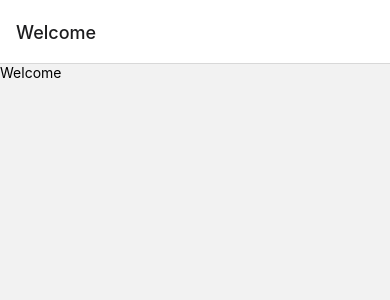
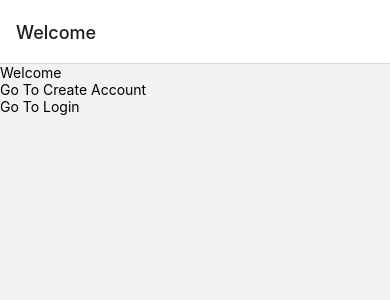
Before and after one commit to paullee714/instaclone, a React Native app: screen /Welcome in a window 390 px wide. Shown: the top 300 px of the page. Built offline with nearby package versions, Linux system fonts and the light colour scheme.

Commit message:
Moving Through Screens

```diff
--- a/screens/Login.js
+++ b/screens/Login.js
@@ -1,10 +1,15 @@
 import React from "react";
-import { Text, View } from "react-native";
+import { Text, View, TouchableOpacity } from "react-native";
 
-export default function Login() {
+export default function Login({ navigation }) {
     return (
         <View>
             <Text>Login</Text>
+            <TouchableOpacity onPress={() => navigation.navigate("CreateAccount")}>
+                <View>
+                    <Text>Go To Create Account</Text>
+                </View>
+            </TouchableOpacity>
         </View>
     );
 }
--- a/screens/Welcome.js
+++ b/screens/Welcome.js
@@ -1,10 +1,20 @@
 import React from "react";
-import { Text, View } from "react-native";
+import { Text, View, TouchableOpacity } from "react-native";
 
-export default function Welcome() {
+export default function Welcome({ navigation }) {
     return (
         <View>
             <Text>Welcome</Text>
+            <TouchableOpacity onPress={() => navigation.navigate("CreateAccount")}>
+                <View>
+                    <Text>Go To Create Account</Text>
+                </View>
+            </TouchableOpacity>
+            <TouchableOpacity onPress={() => navigation.navigate("Login")}>
+                <View>
+                    <Text>Go To Login</Text>
+                </View>
+            </TouchableOpacity>
         </View>
     );
 }
```
